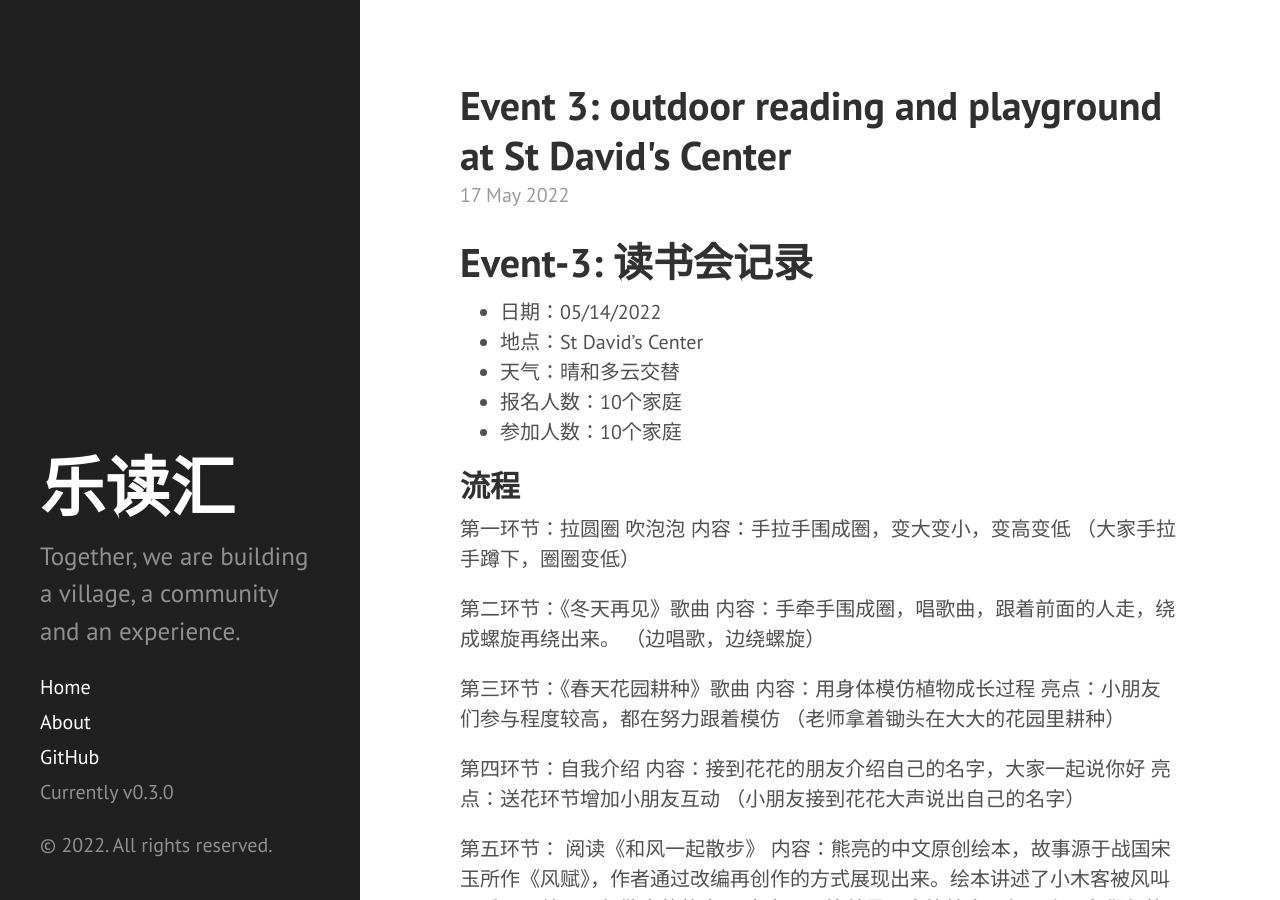
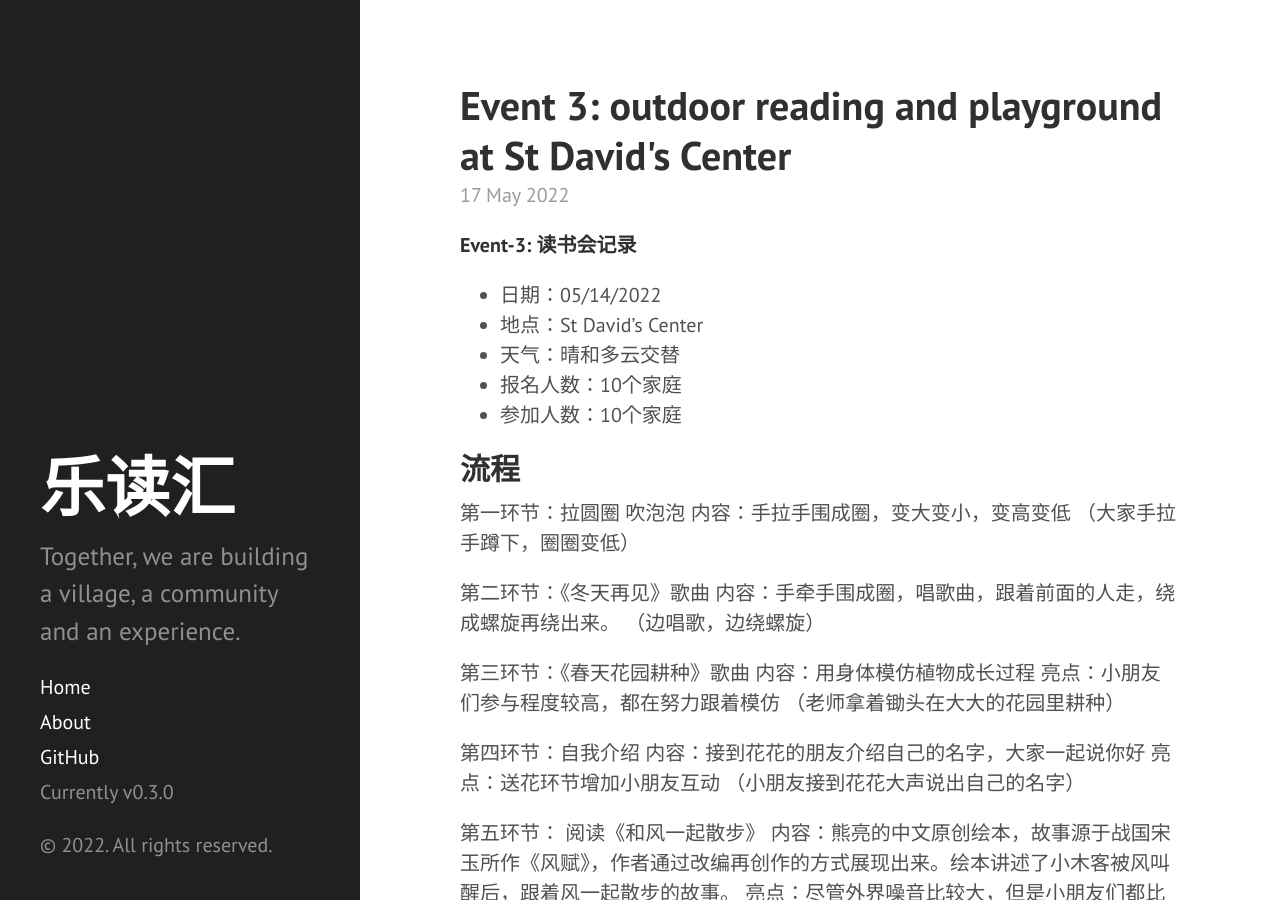
Before and after one commit to leducon/leducon.github.io, a Jekyll site: the page built from _posts/2022-05-16-event3-outdoor-read.md, in a window 1280 px wide and 900 px high. Built offline with Jekyll 4.4.1, drawn with Linux system fonts in a browser that asks for light colours; Markdown is read by kramdown in place of the engine named in the settings.

```diff
--- a/_posts/2022-05-16-event3-outdoor-read.md
+++ b/_posts/2022-05-16-event3-outdoor-read.md
@@ -6,7 +6,7 @@ categories: [events, outdoor, picnic, freeplay]
 ---
 
 
-# Event-3: 读书会记录
+**Event-3: 读书会记录**
 
 - 日期：05/14/2022
 - 地点：St David's Center
```
